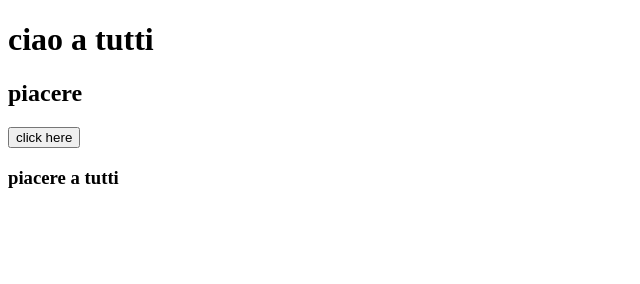
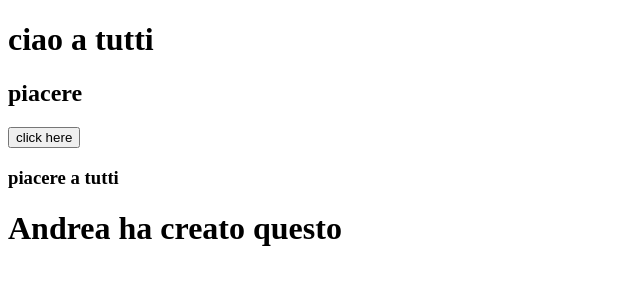
Before and after one commit to Anniballi-Andrea/progect_work_-preparation, a plain HTML site: page index.html in a window 1280 px wide. Shown: the whole page, without its empty margins (0-640 px from the left). Drawn offline with Linux system fonts and the light colour scheme.

Commit message:
complete feature

```diff
--- a/index.html
+++ b/index.html
@@ -12,6 +12,7 @@
 </head>
 
 <body>
+    <h1>Andrea ha creato questo</h1>
 
 </body>
 
```
